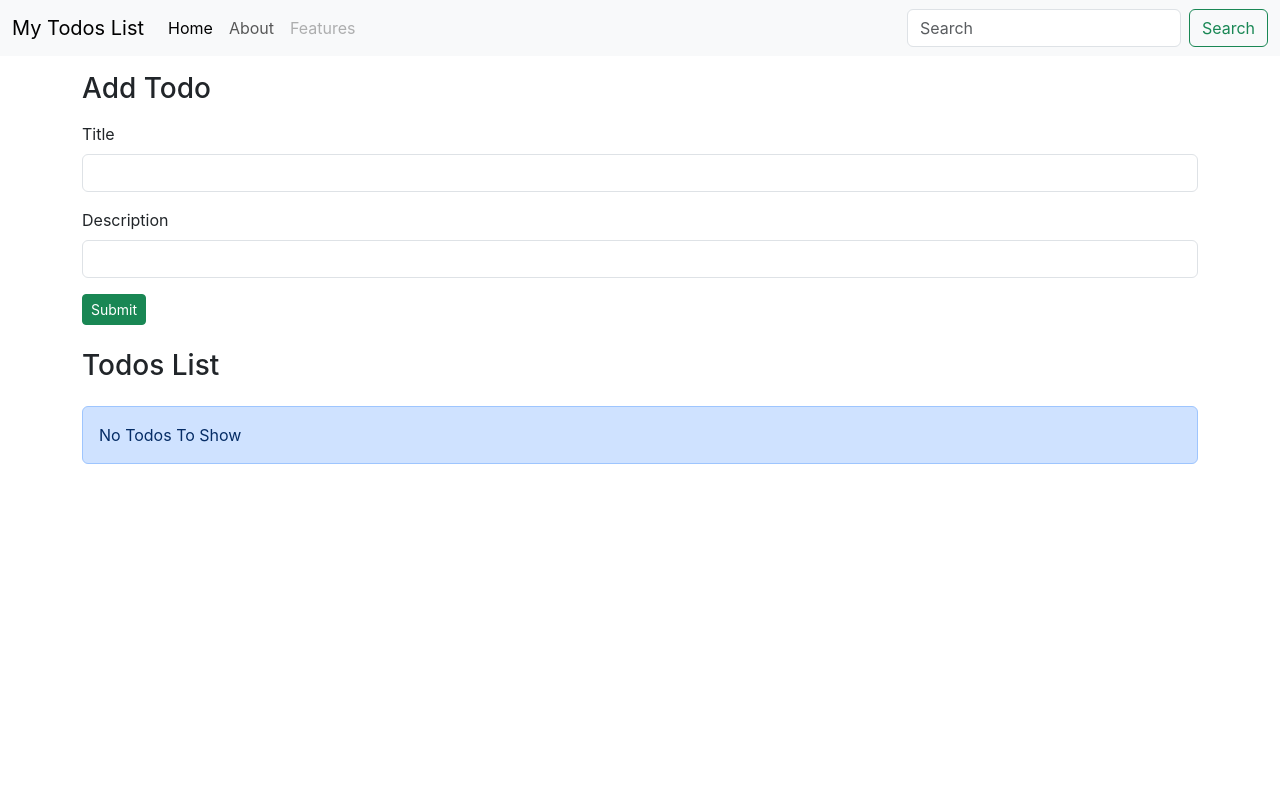
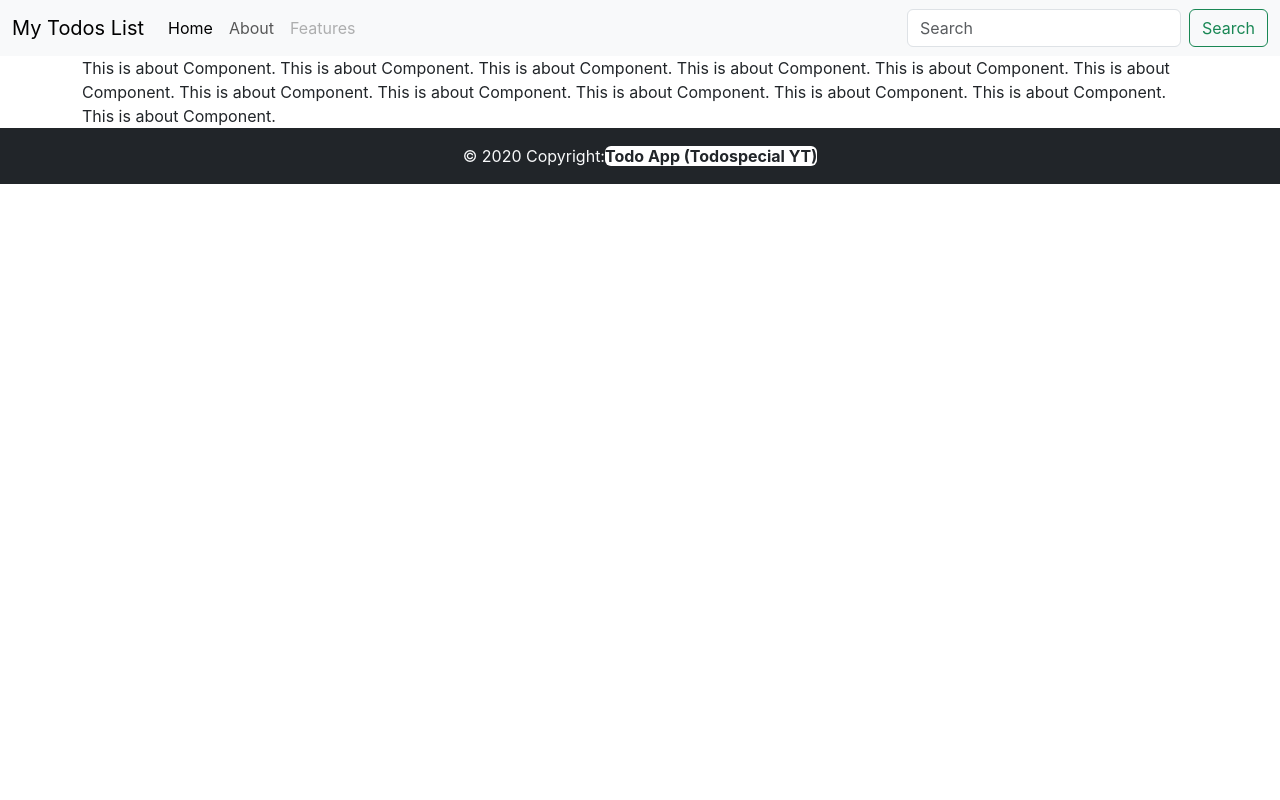
Before and after one commit to thisispramod/todos-app-react, a React (Create React App) app: page /About in a window 1280 px wide. Shown: the top 800 px of the page. Built offline with nearby package versions, Linux system fonts and the light colour scheme.

Commit message:
adding react-router-dom and use here useeffect to update dom and usestate also

```diff
--- a/package.json
+++ b/package.json
@@ -6,6 +6,7 @@
     "cra-template": "1.2.0",
     "react": "^19.0.0",
     "react-dom": "^19.0.0",
+    "react-router-dom": "^7.1.1",
     "react-scripts": "5.0.1"
   },
   "scripts": {
--- a/src/App.js
+++ b/src/App.js
@@ -3,7 +3,14 @@ import Header from "./MyComponents/Header";
 import Todos from "./MyComponents/Todos";
 import Footer from "./MyComponents/Footer";
 import AddTodo from "./MyComponents/AddTodo";
-import React, { useState } from 'react';
+import About from "./MyComponents/About";
+import React, { useState, useEffect, use } from 'react';
+
+import {
+  BrowserRouter as Router,
+  Routes,
+  Route
+} from "react-router-dom";
 
 function App() {
   let initTodo;
@@ -14,7 +21,6 @@ function App() {
   }
 
   const onDelete = (todo) =>{
-  console.log("Hi I am Delete of ", todo);
     // This way is not working
     // let index = todos.indexOf(todo);
     // todos.splice(index, true);
@@ -26,7 +32,7 @@ function App() {
 
   const addTodo = (title, desc) =>{
     let sno;
-    if(todos.length==0){
+    if(todos.length===0){
       sno = 1;
     }else{
       sno = todos[todos.length-1].sno+1;
@@ -38,15 +44,24 @@ function App() {
     }
     setTodos([...todos, myTodo]);
     console.log(myTodo);
-    localStorage.setItem("todos",JSON.stringify(todos));
   };
   const [todos, setTodos] = useState(initTodo);
+  useEffect(() => {
+    localStorage.setItem("todos",JSON.stringify(todos));
+  },[todos])
   return (
     <>
+    <Router>
     <Header title="My Todos List" searchBar="false" />
-    <AddTodo addTodo={addTodo}/>
-    <Todos todos={todos} onDelete={onDelete}/>
+    <Routes>
+      <Route path="/" element={<>
+        <AddTodo addTodo={addTodo} />
+        <Todos todos={todos} onDelete={onDelete} />
+        </>} />
+      <Route exact path="/About" element={<About />} />
+    </Routes>
     <Footer />
+    </Router>
     </>
   );
 }
--- /dev/null
+++ b/src/MyComponents/About.js
@@ -0,0 +1,22 @@
+import React from 'react'
+
+const About = () => {
+  return (
+    <div className='container'>
+      This is about Component.
+      This is about Component.
+      This is about Component.
+      This is about Component.
+      This is about Component.
+      This is about Component.
+      This is about Component.
+      This is about Component.
+      This is about Component.
+      This is about Component.
+      This is about Component.
+      This is about Component.
+    </div>
+  )
+}
+
+export default About
--- a/src/MyComponents/AddTodo.js
+++ b/src/MyComponents/AddTodo.js
@@ -9,6 +9,8 @@ const AddTodo = (props) => {
             return false;
         }
         props.addTodo(title, desc);
+        setTitle("");
+        setDesc("");
     });
   return (
     <div className="container">
--- a/src/MyComponents/Header.js
+++ b/src/MyComponents/Header.js
@@ -1,23 +1,23 @@
 import React from 'react'
-
+import { Link } from "react-router-dom";
 export default function Header(props) {
   return (
       <nav className="navbar navbar-expand-lg bg-body-tertiary">
         <div className="container-fluid">
-          <a className="navbar-brand" href="#">{props.title}</a>
+          <Link className="navbar-brand" to="/">{props.title}</Link>
           <button className="navbar-toggler" type="button" data-bs-toggle="collapse" data-bs-target="#navbarSupportedContent" aria-controls="navbarSupportedContent" aria-expanded="false" aria-label="Toggle navigation">
             <span className="navbar-toggler-icon"></span>
           </button>
           <div className="collapse navbar-collapse" id="navbarSupportedContent">
             <ul className="navbar-nav me-auto mb-2 mb-lg-0">
               <li className="nav-item">
-                <a className="nav-link active" aria-current="page" href="#">Home</a>
+                <Link className="nav-link active" aria-current="page" to="/">Home</Link>
               </li>
               <li className="nav-item">
-                <a className="nav-link" href="#">About</a>
+                <Link className="nav-link" to="/about">About</Link>
               </li>
               <li className="nav-item">
-                <a className="nav-link disabled" aria-disabled="true">Features</a>
+                <Link className="nav-link disabled" aria-disabled="true">Features</Link>
               </li>
             </ul>
             {props.searchBar? <form className="d-flex" role="search">
--- a/src/MyComponents/TodoItem.js
+++ b/src/MyComponents/TodoItem.js
@@ -5,7 +5,7 @@ export const TodoItem = ({todo, onDelete}) => {
     <div>
       <h4>{todo.sno} {todo.title}</h4>
       <p>{todo.desc}</p>
-      <button class="btn btn-sm btn-danger mb-3" onClick={() =>{onDelete(todo)}}>Delete</button>
+      <button className="btn btn-sm btn-danger mb-3" onClick={() =>{onDelete(todo)}}>Delete</button> <hr />
     </div>
   )
 }
```
Also changed, not shown: 1 other file (tests, documents, lock files or other folders).
